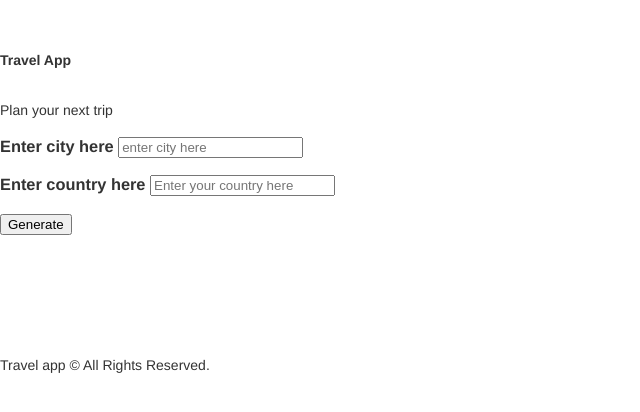
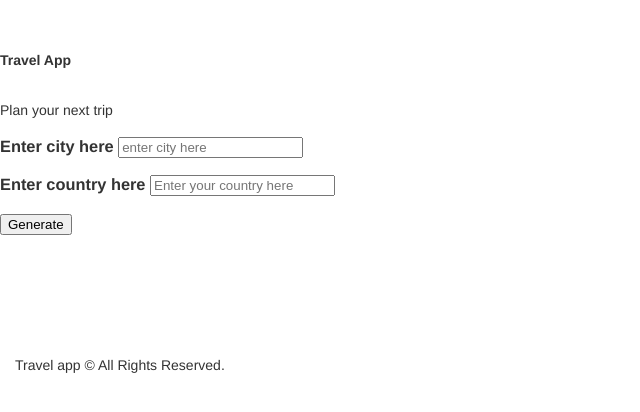
Before and after one commit to briansegs/travel-app, a website built with webpack: page src/client/views/index.html in a window 1280 px wide. Shown: the full height of the page, 0-640 px from the left. Built offline with nearby package versions, Linux system fonts and the light colour scheme.

Commit message:
feat: Add container style

```diff
--- a/src/client/styles/style.scss
+++ b/src/client/styles/style.scss
@@ -23,6 +23,13 @@ html, body {
 
 section {
   margin: 50px 0;
+}
+
+.container {
+  padding-right: 15px;
+  padding-left: 15px;
+  margin-right: auto;
+  margin-left: auto;
 }
 
 p.lead {
```
